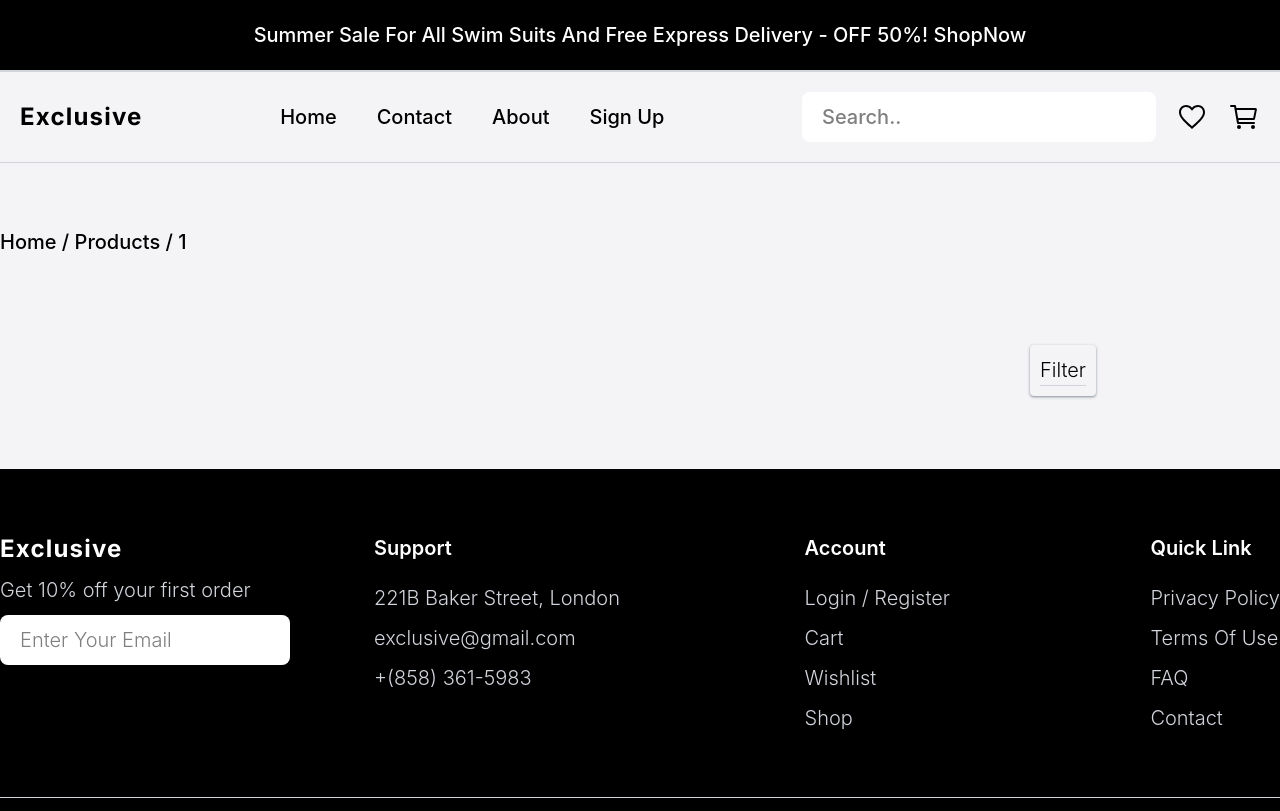
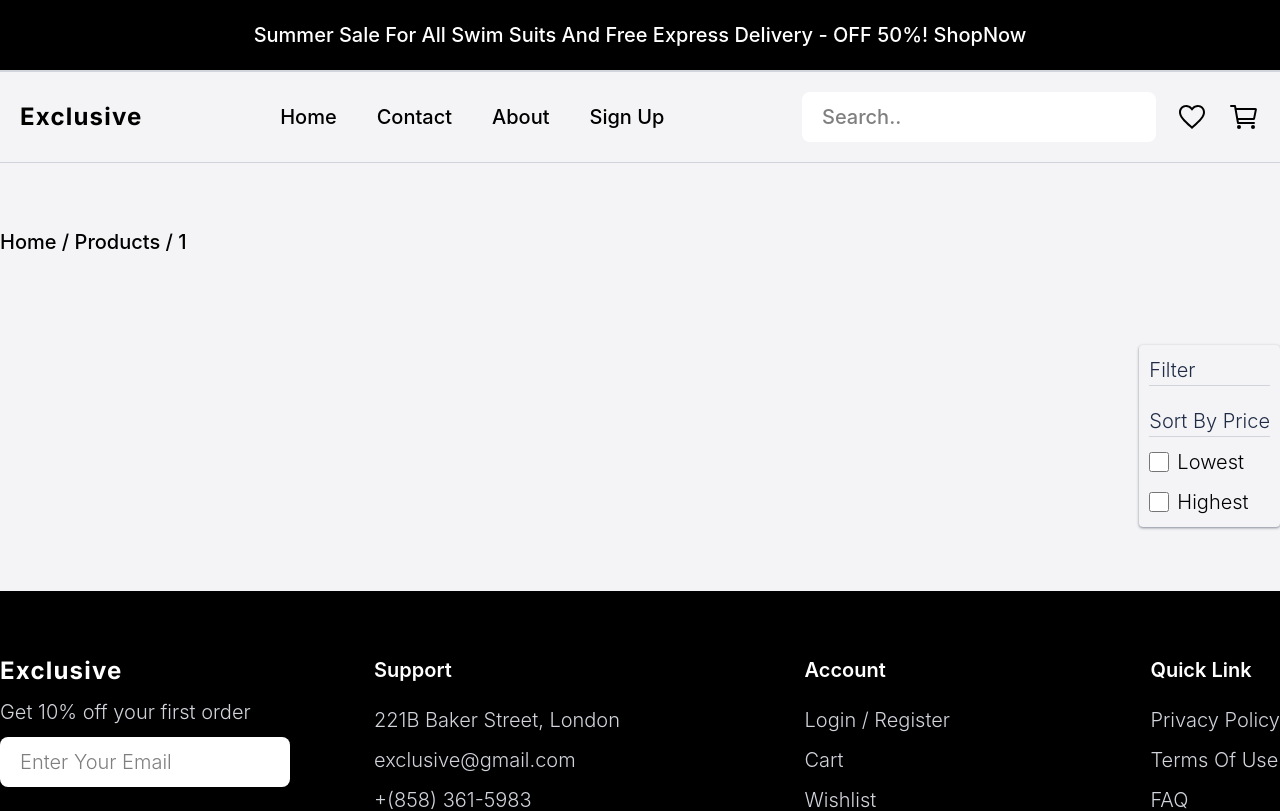
Before and after one commit to Mohamed-Y0/Exclusive, a React (Vite) app: page /products/1 in a window 1280 px wide. Shown: the top 811 px of the page. Built offline with nearby package versions, Linux system fonts and the light colour scheme; a web font is replaced by a local one.

Commit message:
finish: ProductsMethods

```diff
--- a/src/components/category/DisplayCategory.tsx
+++ b/src/components/category/DisplayCategory.tsx
@@ -14,7 +14,7 @@ function Category() {
   if (error) return <p>Something Went Wrong</p>;
 
   return (
-    <div className="flex flex-row-reverse gap-5 py-10 lg:py-16">
+    <div className="flex flex-row-reverse py-10 lg:py-16">
       <ProductsMethods />
       {isLoading ? (
         <Loading />
--- a/src/components/category/ProductsMethods.tsx
+++ b/src/components/category/ProductsMethods.tsx
@@ -30,7 +30,7 @@ const categories = [
 ];
 
 export default function ProductsMethods() {
-  const { category } = useParams(); // param اللى فى الـ route
+  const { category } = useParams();
   const [searchParams, setSearchParams] = useSearchParams();
 
   const categoryObj = categories.find((c) => c.name === category);
@@ -53,11 +53,41 @@ export default function ProductsMethods() {
     setSearchParams(next);
   }
 
+  function handleSort(e: React.ChangeEvent<HTMLInputElement>) {
+    // copy the current query params so we can edit safely
+    const next = new URLSearchParams(searchParams);
+
+    // key for ascending/descending order
+    const sortOrderKey = "order";
+
+    // checkbox value (e.g. "asc" or "desc")
+    const value = e.target.name;
+
+    if (e.target.checked) {
+      // when checked → set sorting by price and desired order
+      next.set("sortBy", "price"); // use set (only one value for sortBy)
+      next.set(sortOrderKey, value); // replace order if it exists
+    } else {
+      // when unchecked → remove only this order value, keep others
+      const remaining = next.getAll(sortOrderKey).filter((v) => v !== value);
+      next.delete(sortOrderKey); // clear old order values
+      remaining.forEach((v) => next.append(sortOrderKey, v)); // re-add remaining if any
+
+      // optional: clear sortBy too if no order remains
+      if (remaining.length === 0) next.delete("sortBy");
+    }
+
+    // write updated params back to the URL
+    setSearchParams(next);
+  }
+
   return (
     <div className="min-w-[250px] pt-1 font-light capitalize">
-      <div className="fixed h-fit rounded-sm p-2.5 shadow shadow-neutral-300">
+      <div className="flex h-fit flex-col gap-5 justify-self-end rounded-sm p-2.5 shadow shadow-neutral-300">
         <fieldset>
-          <legend className="w-full border-b border-neutral-200">Filter</legend>
+          <legend className="w-full border-b border-neutral-200 text-neutral-500">
+            Filter
+          </legend>
           {categoryObj?.items.map((item) => (
             <div key={item} className="flex items-center gap-2 pt-2.5">
               <input
@@ -72,6 +102,31 @@ export default function ProductsMethods() {
             </div>
           ))}
         </fieldset>
+        <fieldset>
+          <legend className="w-full border-b border-neutral-200 text-neutral-500">
+            Sort By Price
+          </legend>
+          <div className="flex items-center gap-2 pt-2.5">
+            <input
+              className="size-5 accent-red-500"
+              type="checkbox"
+              name="asc"
+              id="asc"
+              onChange={handleSort}
+            />
+            <label htmlFor="asc">Lowest</label>
+          </div>
+          <div className="flex items-center gap-2 pt-2.5">
+            <input
+              className="size-5 accent-red-500"
+              type="checkbox"
+              name="desc"
+              id="desc"
+              onChange={handleSort}
+            />
+            <label htmlFor="desc">highest</label>
+          </div>
+        </fieldset>
       </div>
     </div>
   );
```
